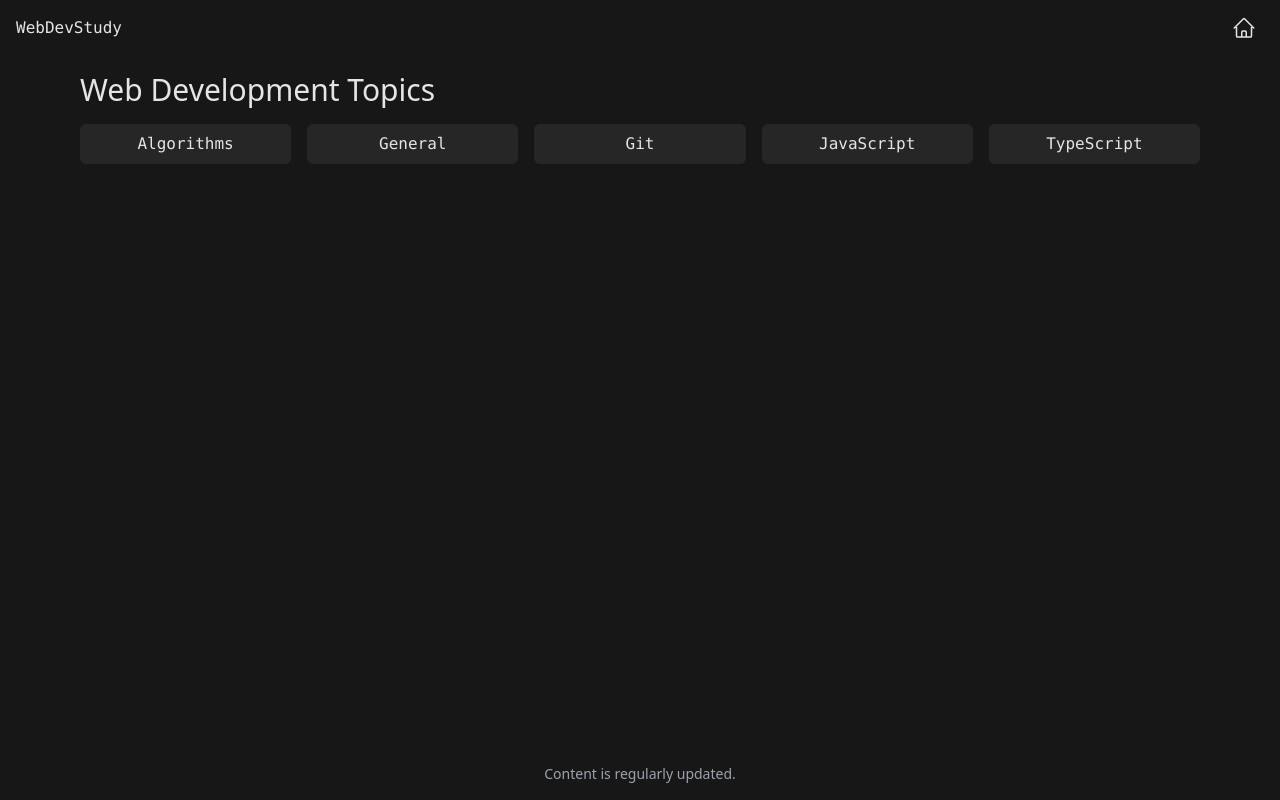
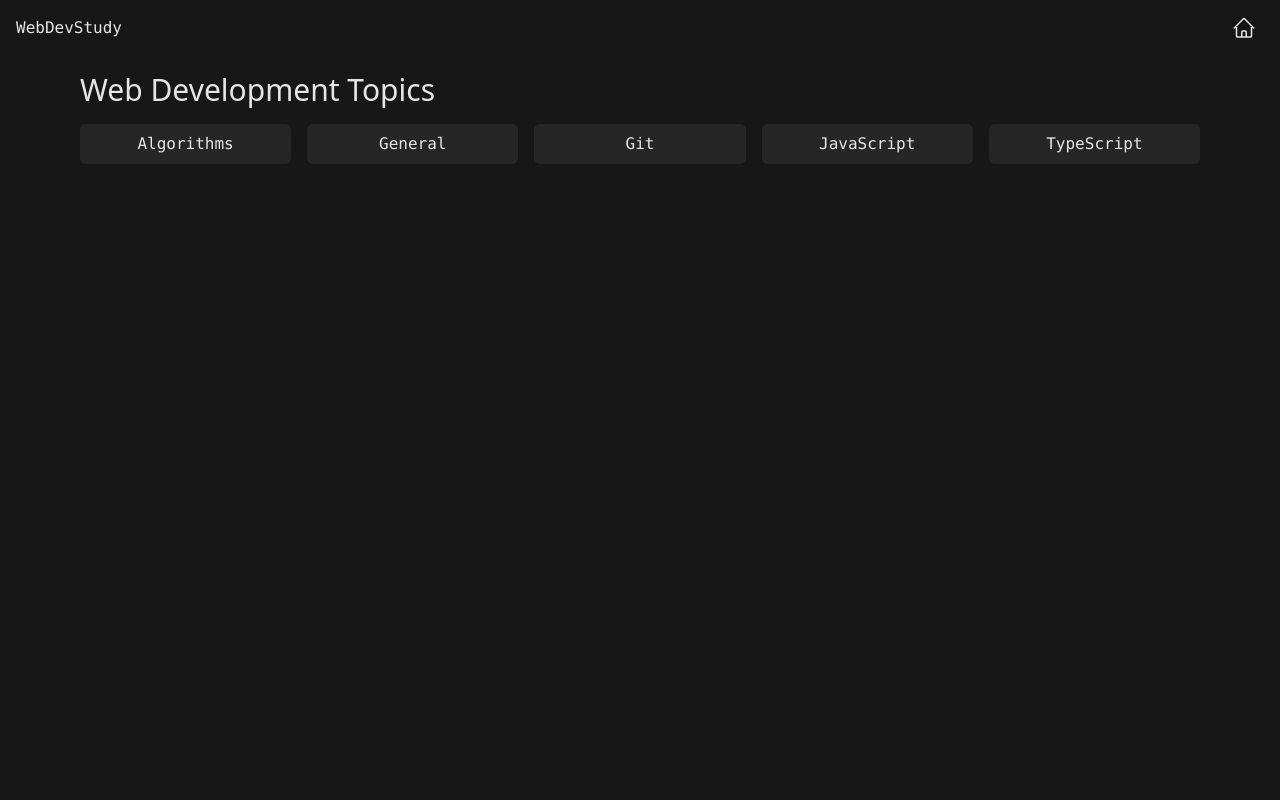
Before and after one commit to hermancai/webdevstudy, a Next.js app: page / in a window 1280 px wide. Built offline with nearby package versions, Linux system fonts and the light colour scheme.

Commit message:
Edit footer

```diff
--- a/app/layout.tsx
+++ b/app/layout.tsx
@@ -25,9 +25,7 @@ export default function RootLayout({
         <html lang="en">
             <body className="bg-neutral-900 text-neutral-200 flex flex-col min-h-screen">
                 <main className="flex flex-col">{children}</main>
-                <footer className="mt-auto self-center text-gray-400 text-sm py-4">
-                    <p>Content is regularly updated.</p>
-                </footer>
+                <footer className="py-4" />
             </body>
             <GoogleAnalytics gaId="G-WQS7VC7B13" />
         </html>
```
